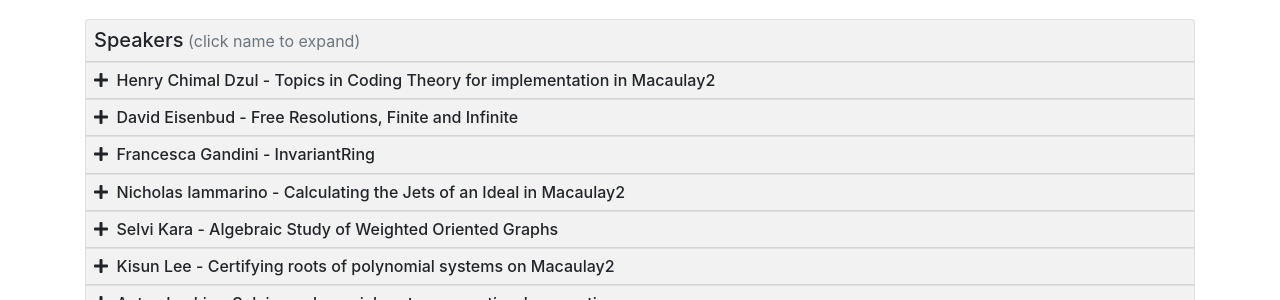
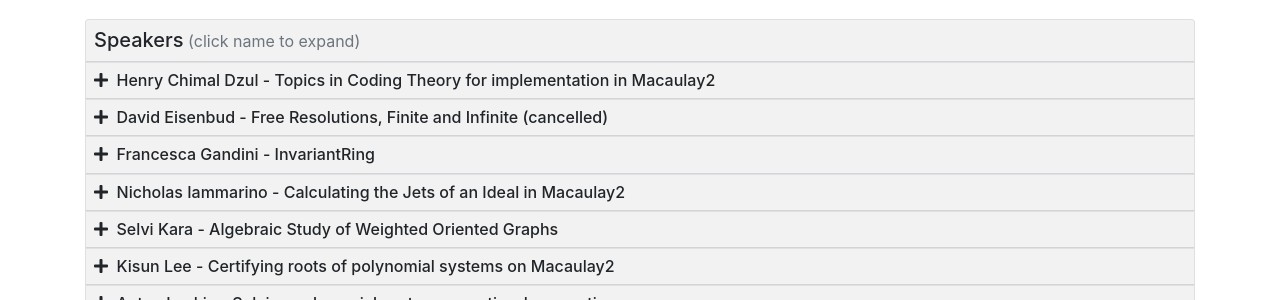
Before and after one commit to galettof/m2csu, a Jekyll site: the page built from conference.html, in a window 1280 px wide and 900 px high, scrolled down 1778 px. Shown: the part 153-453 px from the top of the window. Built offline with Jekyll 4.4.1, drawn with Linux system fonts in a browser that asks for light colours; nearby versions of some CDN libraries.

Commit message:
David's talk cancelled

```diff
--- a/_data/talks.yml
+++ b/_data/talks.yml
@@ -3,7 +3,7 @@
 
 - first: David
   last: Eisenbud
-  title: Free Resolutions, Finite and Infinite
+  title: Free Resolutions, Finite and Infinite (cancelled)
   abstract: "<p> Abelian groups -- modules
   over the integers -- are well-described by giving generators and
   relations, conveniently described by one matrix of integers. For
```
